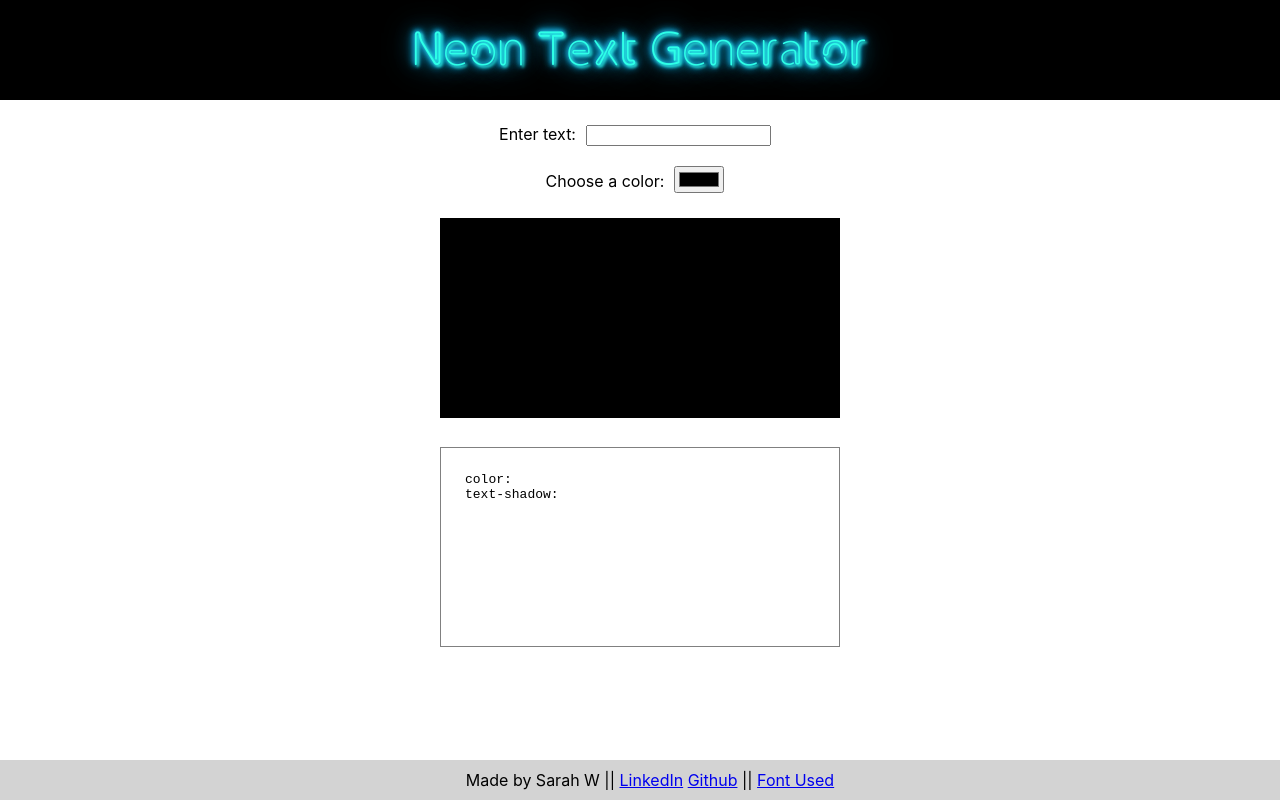
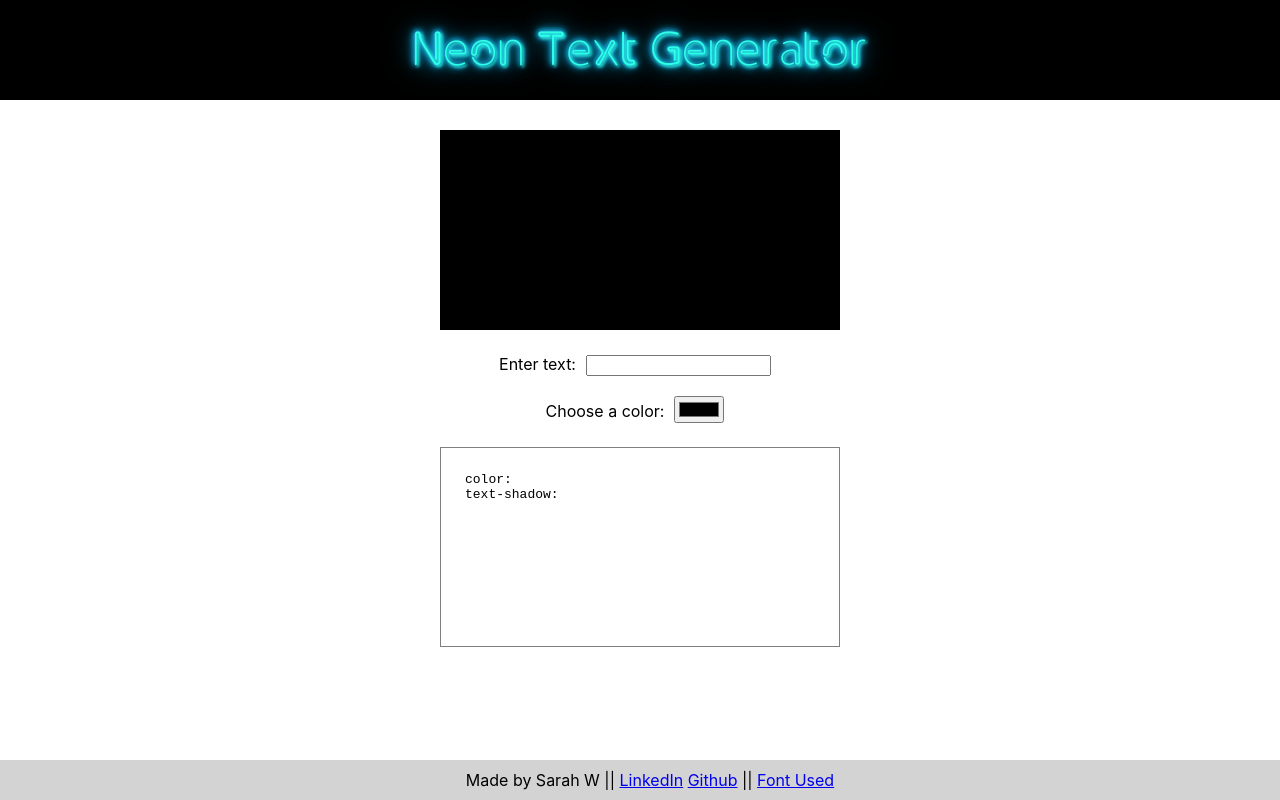
Before and after one commit to arghmatey/neon-glow, a React (Create React App) app: page / in a window 1280 px wide. Built offline with nearby package versions, Linux system fonts and the light colour scheme.

Commit message:
Update layout

```diff
--- a/src/App.js
+++ b/src/App.js
@@ -31,13 +31,13 @@ class App extends Component {
           Neon Text Generator
         </header>
         <main className='App-main'>
+          <TextOutput
+            text={this.state.text}
+            color={this.state.color} />
           <OptionsInput
             handleUpdateText={this.handleUpdateText}
             handleUpdateColor={this.handleUpdateColor}
           />
-          <TextOutput
-            text={this.state.text}
-            color={this.state.color} />
           <CodeOutput />
         </main>
         <footer className='App-footer'>
```
